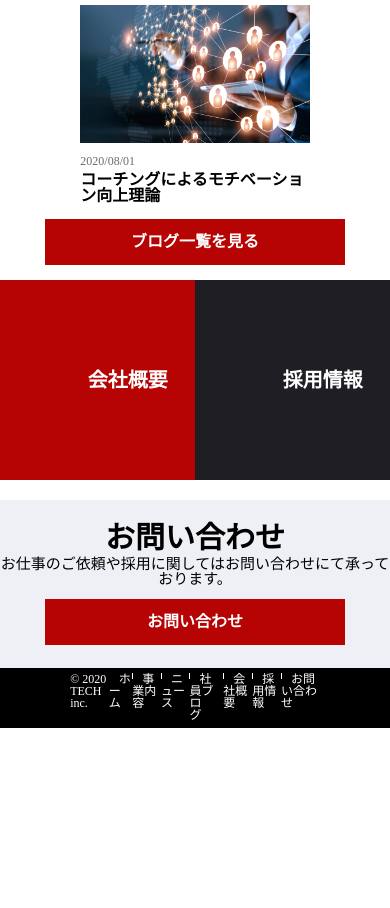
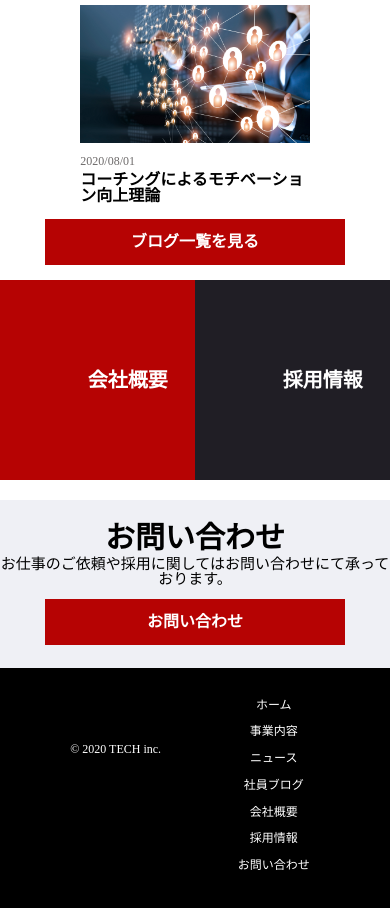
Before and after one commit to Ufaa/20210724goto, a plain HTML site: page index.html in a window 390 px wide. Shown: the part 2791-3699 px from the top of the page. Before the commit the page ends 3523 px from the top, so only its background shows below. Drawn offline with Linux system fonts and the light colour scheme.

Commit message:
20210726-2

```diff
--- a/css/index.css
+++ b/css/index.css
@@ -381,6 +381,9 @@ a {
   color: white;
   padding: 1%;
 }
+.sp-footer {
+  display: none;
+}
 
 /*ここにスマホ用のCSSを書いていきます*/
 @media screen and (max-width: 768px) {
@@ -455,4 +458,49 @@ a {
   .in {
     transform: translateX(100%);
   }
+
+/*レスポンシブデザイン用フッター*/
+.footer {
+  display: none;
 }
+.sp-footer {
+  height: 240px;
+  padding: 0 18%;
+  display: flex;
+  justify-content: space-between;
+  background-color: black;
+  color: white;
+}
+.sp-copyright {
+  font-size: 12px;
+  color: white;
+  padding-top: 30%;
+}
+.footer-sp-nav {
+  position: relative;
+  padding-top: 2%;
+}
+.footer-sp-nav a {
+  padding: 10px;
+}
+a {
+  text-decoration: none;
+  color: inherit;
+}
+.footer-sp-nav-list {
+  font-size: 12px;
+  color: white;
+  list-style: none;
+  margin: 0 0 0 auto;
+  text-align: center;
+  padding: 20% 0;
+}
+.footer-sp-nav-item {
+  padding: 8% 0;
+}
+.footer-sp-nav-list :hover {
+  opacity: 0.5;
+  transition: 1s;
+}
+
+}
--- a/index.html
+++ b/index.html
@@ -225,7 +225,27 @@
             <li class="footer-nav-item"><a href="contact.html">お問い合わせ</a></li>
           </ul>
         </nav>
+
   </footer>
+
+    <!--レスポンシブデザイン用-->
+    <div class="sp-footer">
+        <small class="sp-copyright">
+          ©︎ 2020 TECH inc.
+        </small>
+        <nav class="footer-sp-nav">
+          <ul class="footer-sp-nav-list">
+            <li class="footer-sp-nav-item"><a href="index.html">ホーム</a></li>
+            <li class="footer-sp-nav-item"><a href="service.html">事業内容</a></li>
+            <li class="footer-sp-nav-item"><a href="news.html">ニュース</a></li>
+            <li class="footer-sp-nav-item"><a href="blog.html">社員ブログ</a></li>
+            <li class="footer-sp-nav-item"><a href="company.html">会社概要</a></li>
+            <li class="footer-sp-nav-item"><a href="recruit.html">採用情報</a></li>
+            <li class="footer-sp-nav-item"><a href="contact.html">お問い合わせ</a></li>
+          </ul>
+        </nav>
+    </div>
+
 
   <script src="js/main.js"></script>
 </body>
```
Also changed, not shown: css/service.css (+31 -0 lines), service.html (+32 -0 lines), 1 other file.
